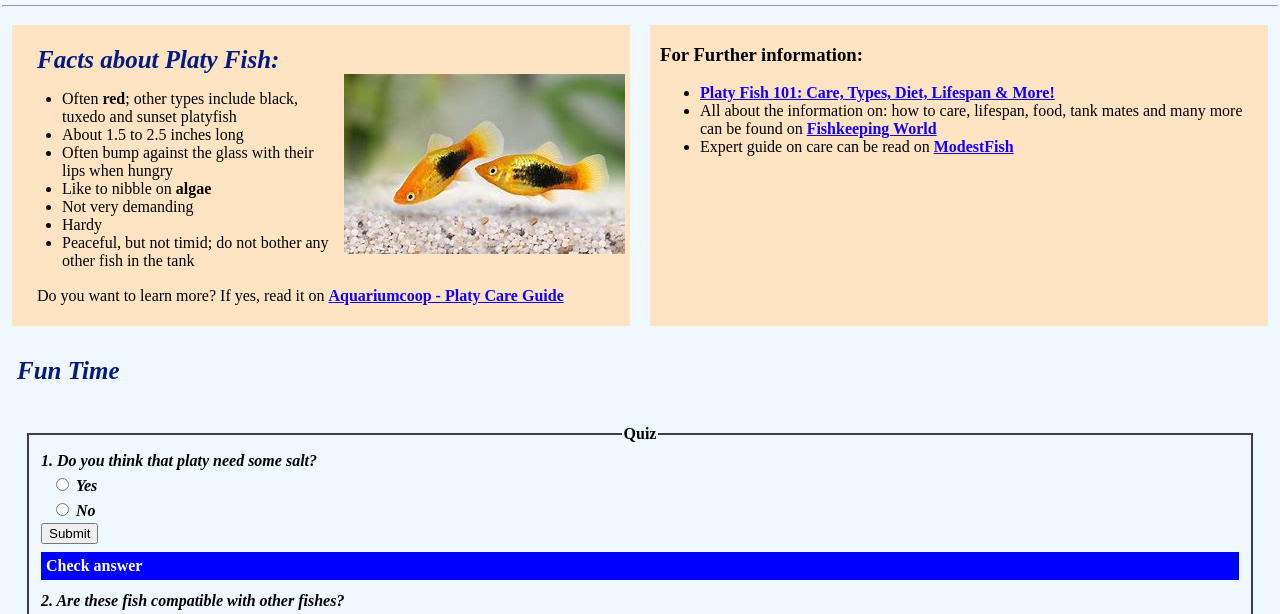
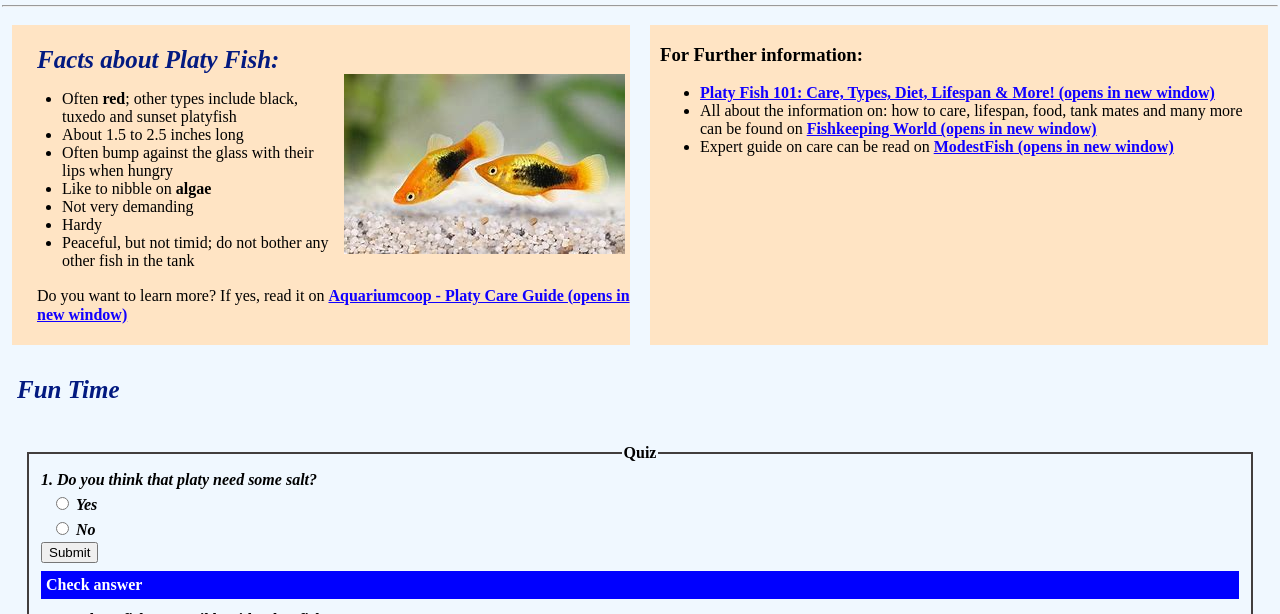
Before and after one commit to SaraKhan2712/Trial-test, a plain HTML site: page platty.html in a window 1280 px wide. Shown: the part 178-792 px from the top of the page. Drawn offline with Linux system fonts and the light colour scheme.

Commit message:
All changes to be updated for a11y audit

```diff
--- a/index.js
+++ b/index.js
@@ -42,7 +42,7 @@ if(!localStorage.getItem("name"))
 else
 {
     const storedName = localStorage.getItem("name");
-    myHeading.textContent= `Welcome back, ${storedName}! Keep Learning about fish...`;
+    myHeading.textContent= `Welcome back, ${storedName}! Keep Learning about pet fish...`;
 }
 
 document.getElementById('user1').addEventListener('click', function()
--- a/platty.html
+++ b/platty.html
@@ -43,14 +43,14 @@
                         <li>Hardy</li>
                         <li>Peaceful, but not timid; do not bother any other fish in the tank</li>
                     </ul>
-                    <p>Do you want to learn more? If yes, read it on <a href="https://www.aquariumcoop.com/blogs/aquarium/platy-care-guide" target="_blank">Aquariumcoop - Platy Care Guide</a></p>
+                    <p>Do you want to learn more? If yes, read it on <a href="https://www.aquariumcoop.com/blogs/aquarium/platy-care-guide" target="_blank">Aquariumcoop - Platy Care Guide (opens in new window)</a></p>
                 </article>
             <aside class="box">
                 <h3>For Further information:</h3>
                 <ul>
-                    <li><a href="https://www.aquariumsource.com/platy-fish/" target="_blank">Platy Fish 101: Care, Types, Diet, Lifespan & More!</a></li>
-                    <li>All about the information on: how to care, lifespan, food, tank mates and many more can be found on <a href="https://www.fishkeepingworld.com/platy-fish/" target="_blank">Fishkeeping World</a></li>
-                    <li>Expert guide on care can be read on <a href="https://modestfish.com/platy-fish/" target="_blank">ModestFish</a></li>
+                    <li><a href="https://www.aquariumsource.com/platy-fish/" target="_blank">Platy Fish 101: Care, Types, Diet, Lifespan & More! (opens in new window)</a></li>
+                    <li>All about the information on: how to care, lifespan, food, tank mates and many more can be found on <a href="https://www.fishkeepingworld.com/platy-fish/" target="_blank">Fishkeeping World (opens in new window)</a></li>
+                    <li>Expert guide on care can be read on <a href="https://modestfish.com/platy-fish/" target="_blank">ModestFish (opens in new window)</a></li>
                 </ul>
             </aside>
     </div>
```
Also changed, not shown: glowfish.html (+3 -3 lines).
